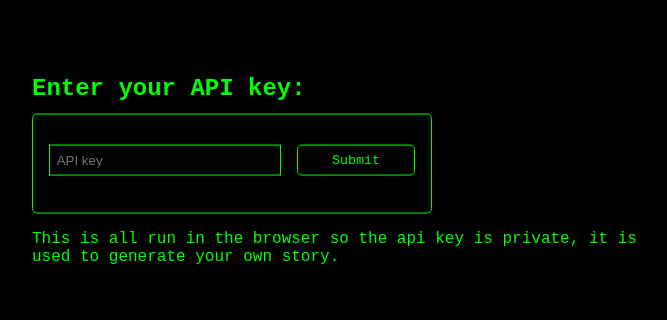
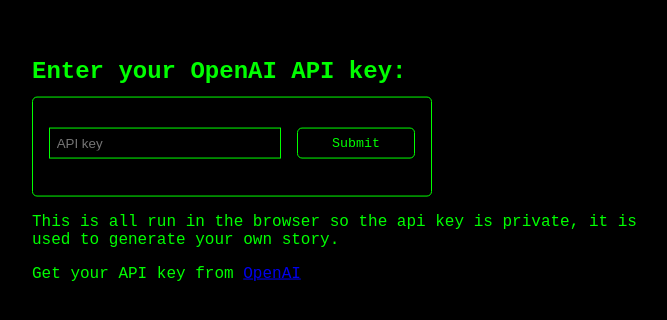
Before and after one commit to TomMannion/ai-text-adventure, a React (Create React App) app: page / in a window 1280 px wide. Shown: the part 232-552 px from the top of the page, without its empty margins (288-955 px from the left). Built offline with nearby package versions, Linux system fonts and the light colour scheme.

Commit message:
Added link to OpenAI for User ease

```diff
--- a/src/components/APIKeyInput.tsx
+++ b/src/components/APIKeyInput.tsx
@@ -16,7 +16,7 @@
 
   return (
     <div className="api-wrapper">
-      <h2>Enter your API key:</h2>
+      <h2>Enter your OpenAI API key:</h2>
       <form onSubmit={handleSubmit} className="component-container api-input">
         <input
           type="text"
@@ -27,6 +27,7 @@
         <button type="submit">Submit</button>
       </form>
       <p>This is all run in the browser so the api key is private, it is used to generate your own story.</p>
+      <p>Get your API key from <a href="https://beta.openai.com/" target="_blank" rel="noopener noreferrer">OpenAI</a></p>
     </div>
   );
 };
```
